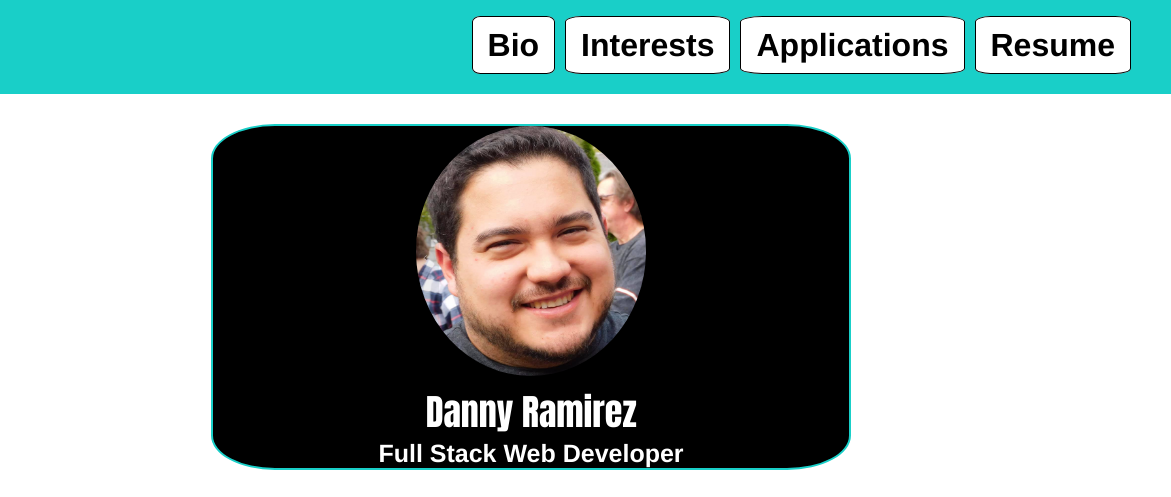
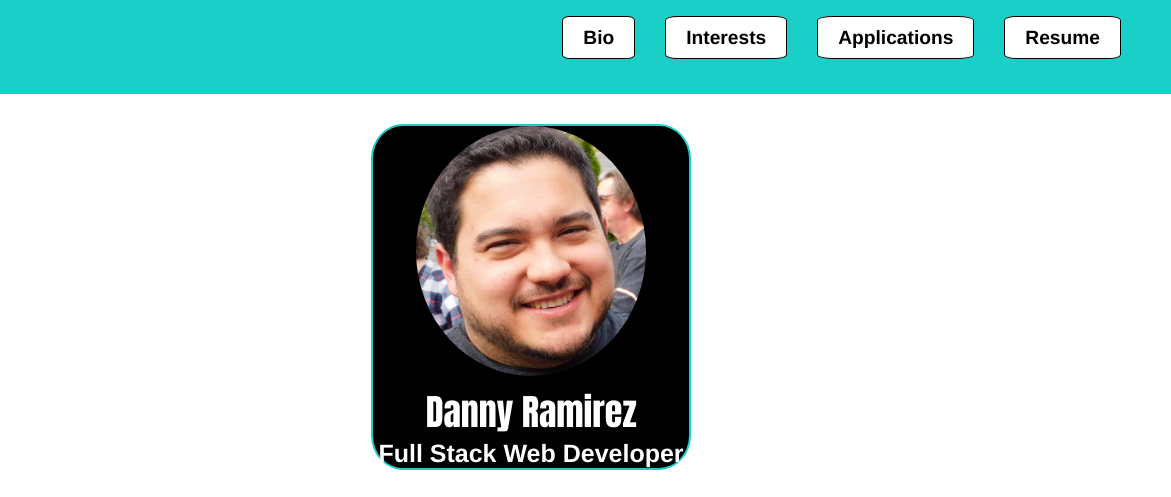
Before and after one commit to dannyramirezgd/portfolio, a plain HTML site: page index.html in a window 1280 px wide. Shown: the top 497 px of the page, 109-1280 px from the left. Drawn offline with Linux system fonts and the light colour scheme.

Commit message:
responsive to larger resolutions

```diff
--- a/assets/css/style.css
+++ b/assets/css/style.css
@@ -154,3 +154,54 @@ h3 {
     list-style: disc;
     font-weight: lighter;
 }
+@media screen and (min-width: 980px) {
+    header {
+        padding: 20px 35px;
+        background-color: var(--primary-color);
+        display: flex;
+        justify-content: space-between;
+        flex-wrap: wrap;
+        top: 0;
+        background-size: cover;
+    }
+    header nav{
+        margin: 7px 0;
+    }
+    header nav ul{
+        display: flex;
+        flex-wrap: wrap;
+        justify-content: space-between;
+        align-items: center;
+        list-style:none;
+    }
+    header nav ul li a{
+        padding: 10px 20px;
+        font-weight: lighter;
+        font-size: 1.5vw;
+        text-decoration: none;
+        color:var(--secondary-color);
+        font-weight: bolder;
+        background-color: var(--tertiary-color);
+        border-radius: 10%;
+        margin: 0 15px;
+        border: 1px solid var(--secondary-color);
+
+    }
+    header nav ul li a:hover{
+        color: var(--tertiary-color);
+        background-color: var(--secondary-color);
+    }
+    h1 {
+            margin: 30px auto;
+            font-weight: bold;
+            font-size: 36px;
+            width:25%;
+            text-align: center;
+            background: var(--secondary-color);
+            color: var(--tertiary-color);
+            border: 2px solid var(--primary-color);
+            justify-content: space-between;
+            flex-wrap: wrap;
+            border-radius: 10%;
+    }
+}
--- a/index.html
+++ b/index.html
@@ -180,6 +180,6 @@
       </ul>
     </section>
     <!--Social Media-->
-    <footer>Follow me!</footer>
+    <footer>&copy Danny Ramirez 2021</footer>
   </body>
 </html>
```
